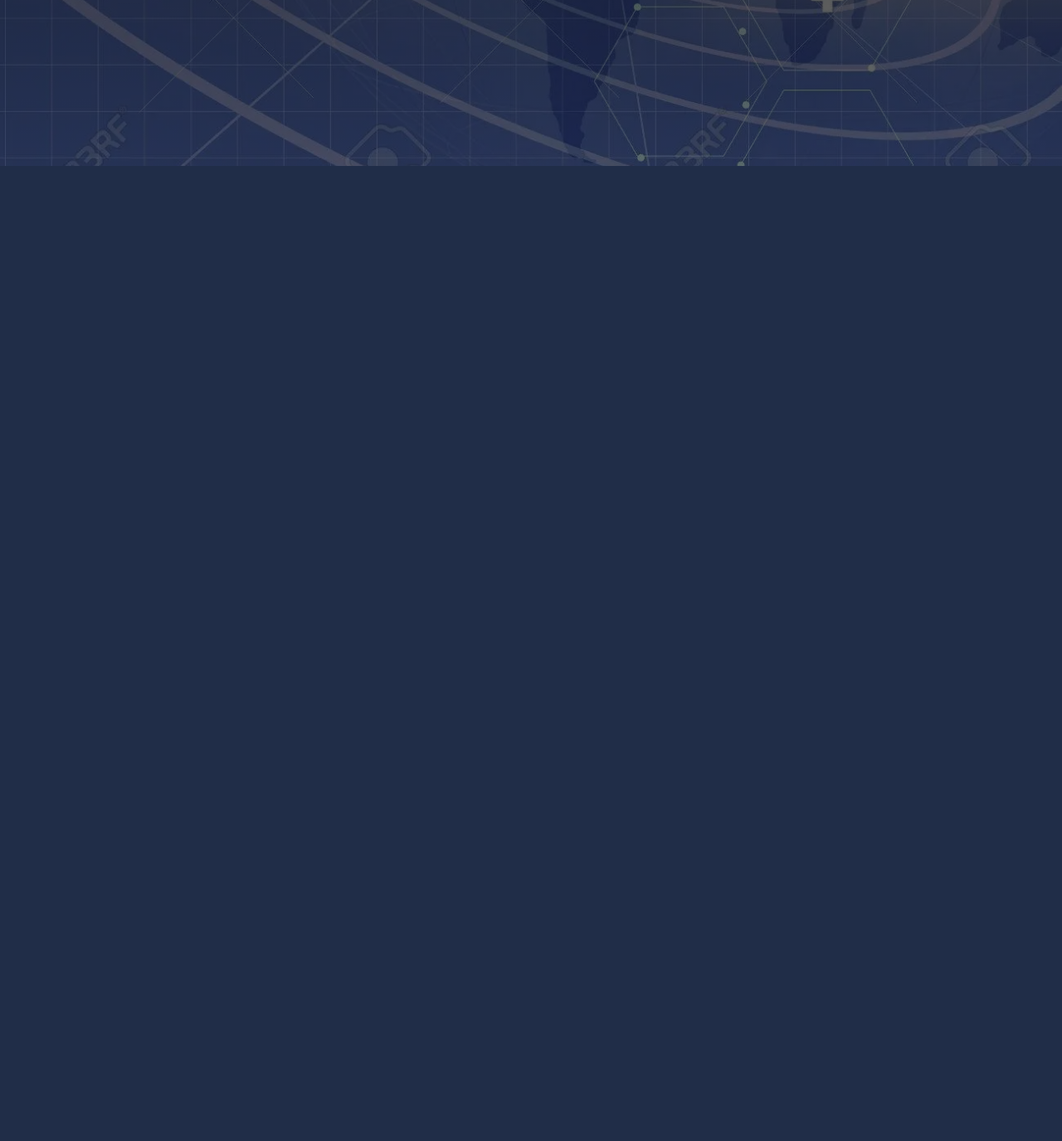
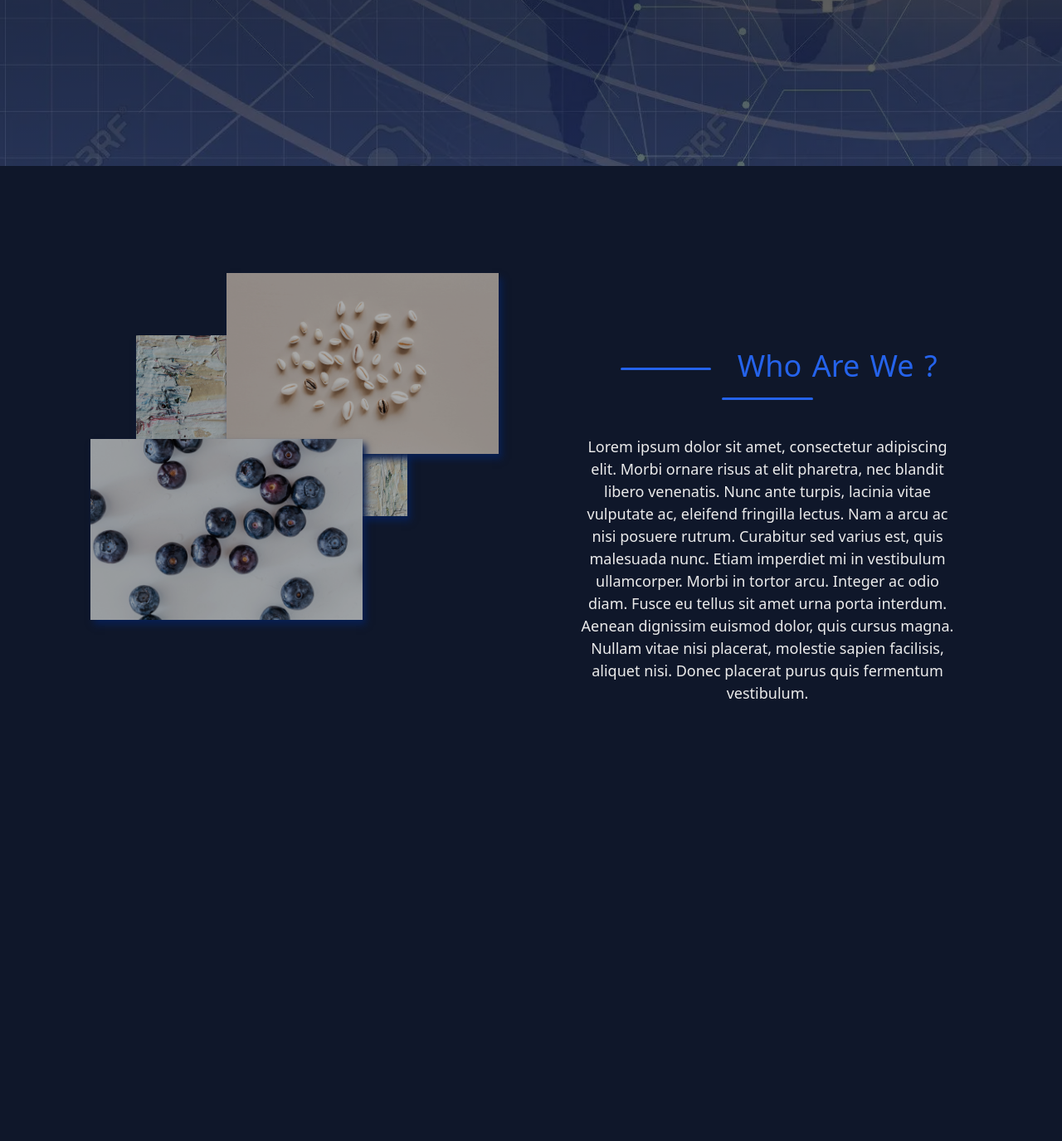
Before and after one commit to abhay-lal/DisTweet, a Django app: page / in a window 1280 px wide. Shown: the part 600-1975 px from the top of the page at 83% size. Before the commit the page ends 800 px from the top, so only its background shows below. Run offline with Django 4.2, Linux system fonts and the light colour scheme.

Commit message:
Second Commit

```diff
--- a/disTweet/static/css/index.css
+++ b/disTweet/static/css/index.css
@@ -1,5 +1,27 @@
 body {
     font-size: 18px;
+    color: rgb(235, 235, 235);
+    background: #0f172a;
+}
+
+section {
+    padding: 12% 0;
+}
+
+.section-heading {
+    display: inline-block;
+    font-weight: 400;
+    text-transform: capitalize;
+}
+
+.hor-line {
+    content: '';
+    width: 20%;
+    margin: 0 5% 1.5%;
+    height: 1px;
+    border-radius: 200px;
+    border-bottom: 3.5px solid #2563eb;
+    display: inline-block;
 }
 
 .my_top_nav {
@@ -59,3 +81,78 @@
 .heading-btns .btn {
     margin: 0 4%;
 }
+
+.about-us {
+    text-align: center;
+}
+
+.about-imgs {
+    position: relative;
+    width: 100%;
+    overflow: visible;
+    height: 500px;
+}
+
+.abt-img {
+    width: 60%;
+    box-shadow: 4px 6px 8px #081f51;
+    background-color: #000;
+}
+
+.about-imgs img {
+    opacity: 0.7;
+    width: 100%;
+    transition: all 1s;
+}
+
+.img-bot {
+    position: absolute;
+    top: 10%;
+    left: 15%;
+    z-index: -1;
+}
+
+.img-mid {
+    position: absolute;
+    top: -5%;
+    left: 35%;
+    z-index: 0;
+}
+
+.img-top {
+    position: absolute;
+    top: 35%;
+    left: 5%;
+    z-index: 1;
+}
+
+.about-imgs:hover img {
+    opacity: 0.9;
+}
+
+
+.about-content {
+    position: relative;
+    padding: 12% 0;
+}
+
+/* .about-content::after {
+    content: '';
+    position: absolute;
+    top: 0;
+    left: 10%;
+    width: 20px;
+    height: 40px;
+    border-radius: 5px;
+    border-left: 4px solid #3b82f6;
+    border-right: 4px solid #2563eb;
+    clip-path: polygon(0 0, 100% 0, 100% 70%, 0 100%);
+} */
+
+
+
+.noraml-content {
+    margin: 5% auto 0;
+    line-height: 1.5;
+    max-width: 85%;
+}
--- a/disTweet/templates/home/index.html
+++ b/disTweet/templates/home/index.html
@@ -73,5 +73,47 @@
 
     </header>
 
+    <section class="container-lg about-us">
+
+        <div class="row align-items-start">
+            <div class="col">
+                <div class="about-imgs">
+                    <div class="abt-img img-bot">
+                        <img src="{% static 'img/about1.jpg'%}" alt="Bottom Image">
+                    </div>
+
+                    <div class="abt-img img-mid">
+                        <img src="{% static 'img/about2.jpg'%}" alt="Bottom Image">
+                    </div>
+
+                    <div class="abt-img img-top">
+                        <img src="{% static 'img/about3.jpg'%}" alt="Bottom Image">
+                    </div>
+                </div>
+            </div>
+
+            <div class="col">
+                <div class="about-content">
+                    <div class="hor-line align-items-center"></div>
+
+                    <h2 class="section-heading">
+                        who are we ?
+                    </h2>
+
+                    <div class="hor-line align-items-center"></div>
+
+                    <p class="noraml-content">
+                        Lorem ipsum dolor sit amet, consectetur adipiscing elit. Morbi ornare risus at elit pharetra, nec blandit libero venenatis. Nunc ante turpis, lacinia vitae vulputate ac, eleifend fringilla lectus. Nam a arcu ac nisi posuere rutrum. Curabitur sed varius est, quis malesuada nunc. Etiam imperdiet mi in vestibulum ullamcorper. Morbi in tortor arcu. Integer ac odio diam. Fusce eu tellus sit amet urna porta interdum. Aenean dignissim euismod dolor, quis cursus magna. Nullam vitae nisi placerat, molestie sapien facilisis, aliquet nisi. Donec placerat purus quis fermentum vestibulum.
+                    </p>
+                </div>
+            </div>
+        </div>
+
+    </section>
+
+    <section class="">
+
+    </section>
+
 </body>
 </html>
```
Also changed, not shown: disTweet/static/img/about1.jpg (added), disTweet/static/img/about2.jpg (added), disTweet/static/img/about3.jpg (added).
